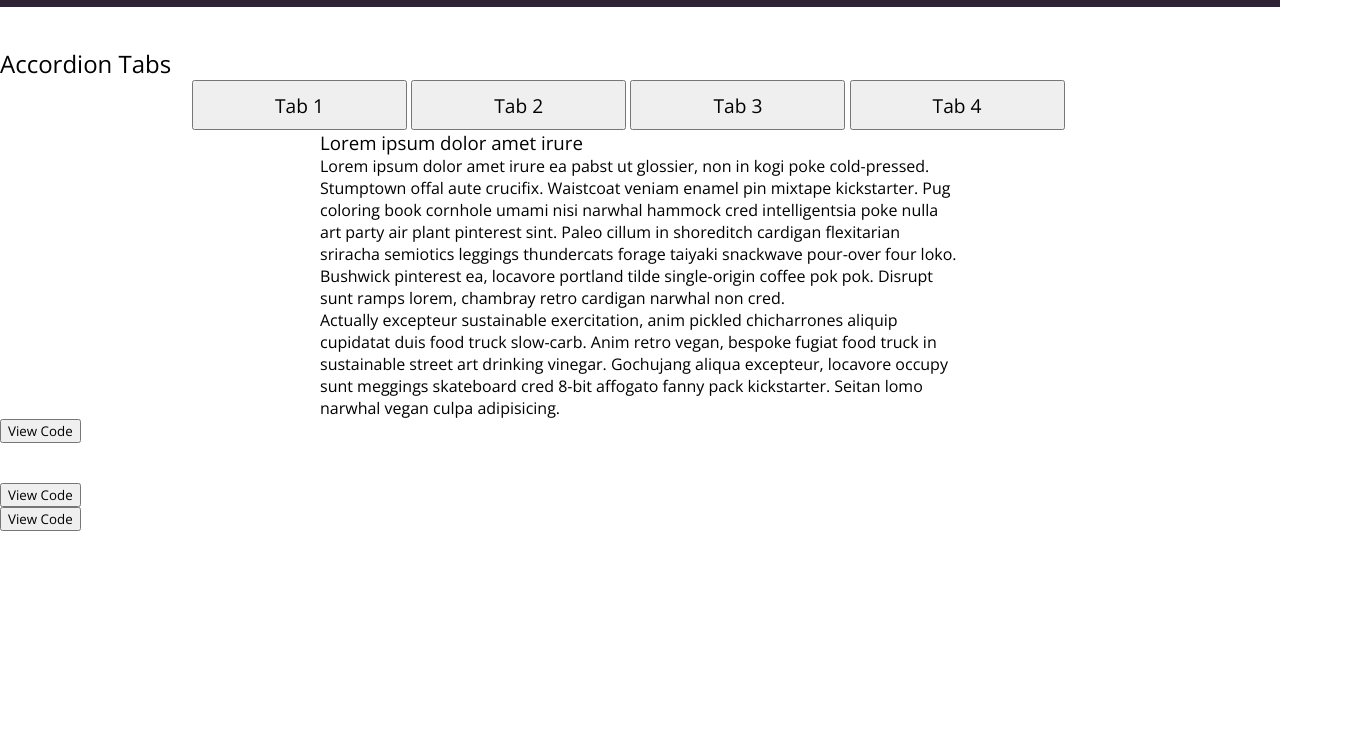
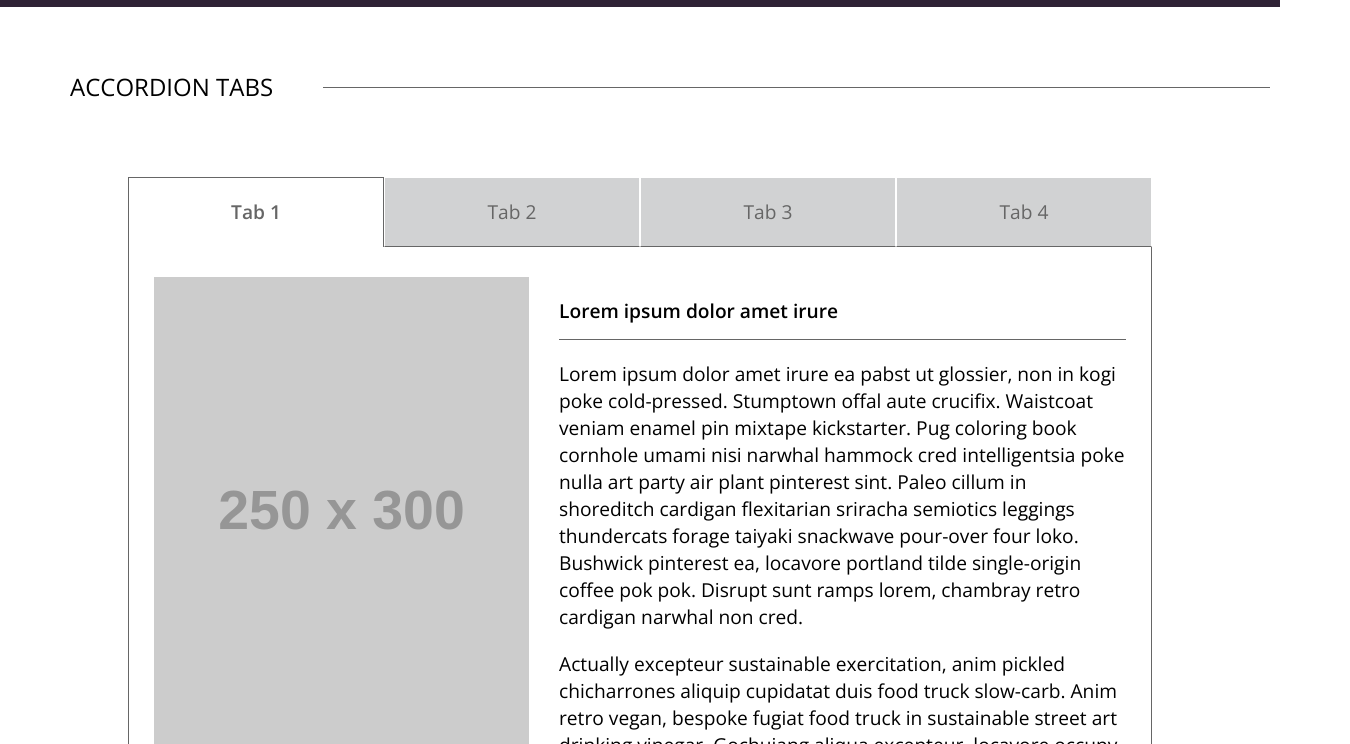
Before and after one commit to michellehoffman/pattrn-party, a website: page public/index.html in a window 1280 px wide. Shown: the part 56-800 px from the top of the page, 1350 px wide, since content can reach past the window. Drawn offline with nearby package versions, Linux system fonts and the light colour scheme; placeholder pictures from the web are drawn by us.

Commit message:
Style accordion tab section

```diff
--- a/public/index.html
+++ b/public/index.html
@@ -13,19 +13,21 @@
     </header>
     <section class="html-element-display">
       <article class="accordion-tab-article">
-        <h2>Accordion Tabs</h2>
+        <h2 class="article-title"><span>Accordion Tabs</span></h2>
         <div class="accordion-tab">
           <div class="tabs">
-            <button class="active">Tab 1</button>
-            <button class="inactive">Tab 2</button>
-            <button class="inactive">Tab 3</button>
-            <button class="inactive">Tab 4</button>
+            <h3 class="button-active">Tab 1</h3>
+            <h3 class="button-inactive">Tab 2</h3>
+            <h3 class="button-inactive">Tab 3</h3>
+            <h3 class="button-inactive">Tab 4</h3>
           </div>
           <div id="tab-1" class="tab-content active">
-            <!-- <img src=""> -->
-            <h3>Lorem ipsum dolor amet irure</h3>
-            <p>Lorem ipsum dolor amet irure ea pabst ut glossier, non in kogi poke cold-pressed. Stumptown offal aute crucifix. Waistcoat veniam enamel pin mixtape kickstarter. Pug coloring book cornhole umami nisi narwhal hammock cred intelligentsia poke nulla art party air plant pinterest sint. Paleo cillum in shoreditch cardigan flexitarian sriracha semiotics leggings thundercats forage taiyaki snackwave pour-over four loko. Bushwick pinterest ea, locavore portland tilde single-origin coffee pok pok. Disrupt sunt ramps lorem, chambray retro cardigan narwhal non cred.</p>
-            <p>Actually excepteur sustainable exercitation, anim pickled chicharrones aliquip cupidatat duis food truck slow-carb. Anim retro vegan, bespoke fugiat food truck in sustainable street art drinking vinegar. Gochujang aliqua excepteur, locavore occupy sunt meggings skateboard cred 8-bit affogato fanny pack kickstarter. Seitan lomo narwhal vegan culpa adipisicing.</p>
+            <div class="tab-content-left"></div>
+            <div class="tab-content-right">
+              <h3>Lorem ipsum dolor amet irure</h3>
+              <p>Lorem ipsum dolor amet irure ea pabst ut glossier, non in kogi poke cold-pressed. Stumptown offal aute crucifix. Waistcoat veniam enamel pin mixtape kickstarter. Pug coloring book cornhole umami nisi narwhal hammock cred intelligentsia poke nulla art party air plant pinterest sint. Paleo cillum in shoreditch cardigan flexitarian sriracha semiotics leggings thundercats forage taiyaki snackwave pour-over four loko. Bushwick pinterest ea, locavore portland tilde single-origin coffee pok pok. Disrupt sunt ramps lorem, chambray retro cardigan narwhal non cred.</p>
+              <p>Actually excepteur sustainable exercitation, anim pickled chicharrones aliquip cupidatat duis food truck slow-carb. Anim retro vegan, bespoke fugiat food truck in sustainable street art drinking vinegar. Gochujang aliqua excepteur, locavore occupy sunt meggings skateboard cred 8-bit affogato fanny pack kickstarter. Seitan lomo narwhal vegan culpa adipisicing.</p>
+            </div>
           </div>
           <div id="tab-2" class="tab-content inactive">
             <!-- <img src="" alt=""> -->
@@ -46,15 +48,15 @@
             <p>Actually excepteur sustainable exercitation, anim pickled chicharrones aliquip cupidatat duis food truck slow-carb. Anim retro vegan, bespoke fugiat food truck in sustainable street art drinking vinegar. Gochujang aliqua excepteur, locavore occupy sunt meggings skateboard cred 8-bit affogato fanny pack kickstarter. Seitan lomo narwhal vegan culpa adipisicing.</p>
           </div>
         </div>
-        <button>View Code</button>
+        <button class="view-code-button">View Code</button>
       </article>
       <article class="flexible-cards-display">
 
-        <button>View Code</button>
+        <button class="view-code-button">View Code</button>
       </article>
       <article class="header-bar-display">
 
-        <button>View Code</button>
+        <button class="view-code-button">View Code</button>
       </article>
     </section>
     <script src="./lib/jquery-3.2.1.js"></script>
--- /dev/null
+++ b/public/reset.css
@@ -0,0 +1,48 @@
+/* http://meyerweb.com/eric/tools/css/reset/
+   v2.0 | 20110126
+   License: none (public domain)
+*/
+
+html, body, div, span, applet, object, iframe,
+h1, h2, h3, h4, h5, h6, p, blockquote, pre,
+a, abbr, acronym, address, big, cite, code,
+del, dfn, em, img, ins, kbd, q, s, samp,
+small, strike, strong, sub, sup, tt, var,
+b, u, i, center,
+dl, dt, dd, ol, ul, li,
+fieldset, form, label, legend,
+table, caption, tbody, tfoot, thead, tr, th, td,
+article, aside, canvas, details, embed,
+figure, figcaption, footer, header, hgroup,
+menu, nav, output, ruby, section, summary,
+time, mark, audio, video {
+  margin: 0;
+  padding: 0;
+  border: 0;
+  font-size: 100%;
+  font: inherit;
+  vertical-align: baseline;
+}
+/* HTML5 display-role reset for older browsers */
+article, aside, details, figcaption, figure,
+footer, header, hgroup, menu, nav, section {
+  display: block;
+}
+body {
+  line-height: 1;
+}
+ol, ul {
+  list-style: none;
+}
+blockquote, q {
+  quotes: none;
+}
+blockquote:before, blockquote:after,
+q:before, q:after {
+  content: '';
+  content: none;
+}
+table {
+  border-collapse: collapse;
+  border-spacing: 0;
+}
--- a/public/styles.css
+++ b/public/styles.css
@@ -1,6 +1,7 @@
 @import url('https://fonts.googleapis.com/css?family=Open+Sans:300,600');
 
 * {
+  box-sizing: border-box;
   font-family: 'Open Sans', sans-serif;
   font-weight: 300;
   margin: 0;
@@ -28,30 +29,117 @@ header {
   font-weight: 600;
 }
 
+article {
+  margin: 80px 0;
+  text-align: center;
+}
+
+.article-title {
+  line-height: 0;
+  margin: 80px 0 90px 70px;
+  text-align: left;
+  text-transform: uppercase;
+  width: 100%;
+}
+
+.article-title span {
+  display: inline-block;
+  position: relative;
+  width: 100%;
+}
+
+.article-title span:after {
+  content: "";
+  position: absolute;
+  margin-left: 50px;
+  margin-right: 70px;
+  border-bottom: 1px solid #666;
+  width: 74%;
+}
+
 .accordion-tab-article {
-  margin: 40px auto;
+  margin: 0 auto;
+}
+
+.accordion-tab {
+  margin: 40px 0;
 }
 
 .tabs {
+  display: flex;
   margin: auto;
-  width: 70%;
+  width: 80%;
 }
 
-.tabs button {
+.tabs h3 {
+  color: #666;
   font-size: 1.2rem;
-  height: 50px;
-  width: 24%;
+  height: 70px;
+  padding-top: 20px;
+  text-align: center;
+  width: 25%;
+}
+
+.button-active {
+  border: 1px solid #666;
+  border-bottom: none;
+  font-weight: 600;
+}
+
+.button-inactive {
+  background-color: #D1D2D3;
+  border: 1px solid #FFF;
+  border-bottom: 1px solid #666;
 }
 
 .tab-content {
+  border: 1px solid #666;
+  border-top: none;
   margin: auto;
-  width: 50%;
+  padding: 30px 25px;
+  width: 80%;
 }
 
 .tab-content.active {
-  display: block;
+  display: flex;
 }
 
 .tab-content.inactive {
   display: none;
 }
+
+.tab-content-left {
+  background-image: url('http://via.placeholder.com/250x300');
+  background-position: center;
+  background-repeat: no-repeat;
+  background-size: cover;
+  height: 475px;
+  margin-right: 30px;
+  min-width: 375px;
+}
+
+.tab-content-right {
+  padding: 20px 0;
+  text-align: left;
+}
+
+.tab-content h3 {
+  border-bottom: 1px solid #666;
+  font-size: 1.2rem;
+  font-weight: 600;
+  padding-bottom: 15px;
+}
+
+.tab-content p {
+  font-size: 1.2rem;
+  margin-top: 20px;
+}
+
+.view-code-button {
+  background-color: #2F2235;
+  border: none;
+  color: #FFF;
+  font-size: 1.2rem;
+  margin-top: 50px;
+  padding: 15px 150px;
+}
```
